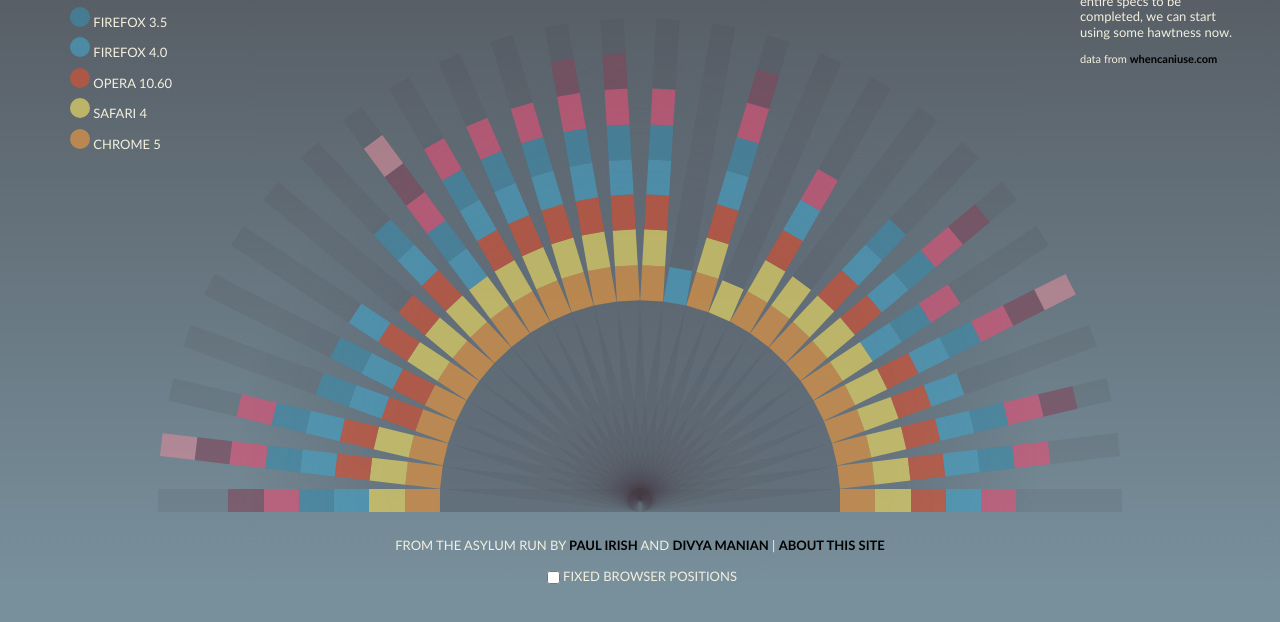
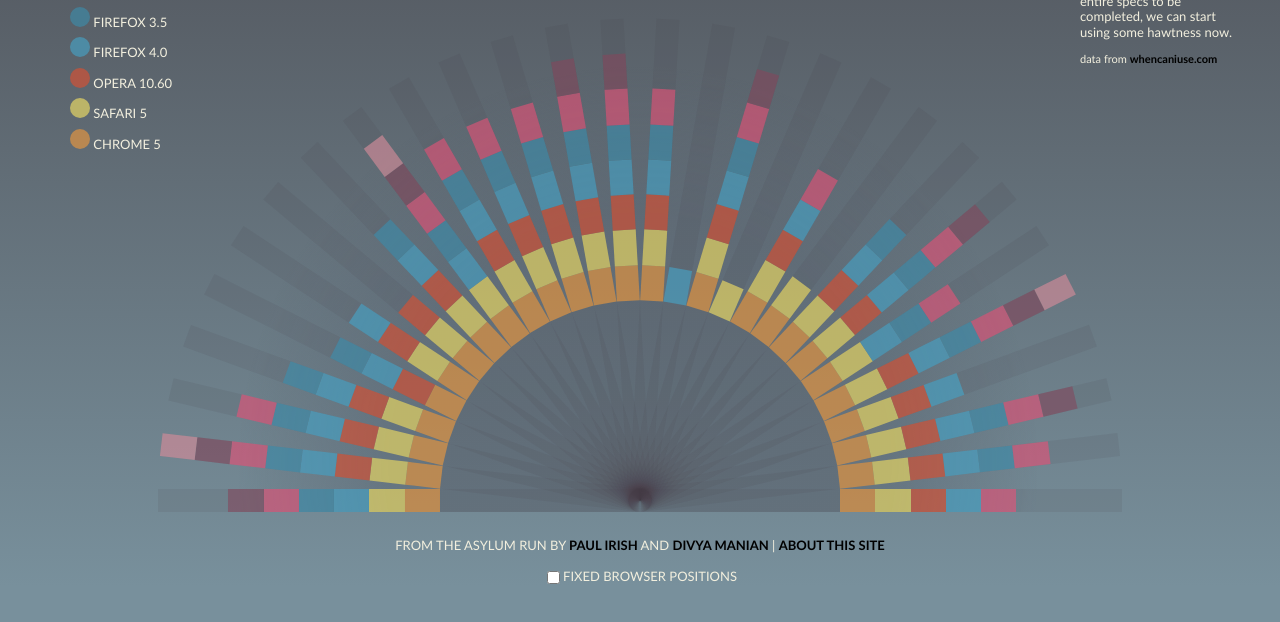
Before and after one commit to paulirish/html5readiness.com, a plain HTML site: page index.html in a window 1280 px wide. Shown: the part 124-746 px from the top of the page. Drawn offline with nearby package versions, Linux system fonts and the light colour scheme.

Commit message:
updated safari for geolocation support

```diff
--- a/index.html
+++ b/index.html
@@ -71,7 +71,7 @@
 							<li><b class="ff35"></b> Firefox 3.5</li>
 							<li><b class="ff40"></b> Firefox 4.0</li>
 							<li><b class="op"></b> Opera 10.60</li>
-							<li><b class="sa"></b> Safari 4</li>
+							<li><b class="sa"></b> Safari 5</li>
 							<li><b class="ch"></b> Chrome 5</li>
 						</ul>
 					</li>
@@ -150,7 +150,7 @@
 
 	<p id="ray-24"><a href="#ray-24"><em class="twenty10"><b class="ch"></b><b class="op"></b><b class="ff40"></b><b class="ff35"></b></em><em class="twenty09"><b class="op96"></b><b class="ff30"></b></em><em class="twenty08"><b class="op95"></b></em><i>SVG Filters</i></a></p>
 
-	<p id="ray-25"><a href="#ray-25"><em class="twenty10"><b class="ch"></b><b class="op"></b><b class="ff40"></b><b class="ff35"></b></em><em class="twenty09"></em><em class="twenty08"></em><i>Geolocation</i></a></p>
+	<p id="ray-25"><a href="#ray-25"><em class="twenty10"><b class="ch"></b><b class="sa"></b><b class="op"></b><b class="ff40"></b><b class="ff35"></b></em><em class="twenty09"></em><em class="twenty08"></em><i>Geolocation</i></a></p>
 
 	<p id="ray-26"><a href="#ray-26"><em class="twenty10"><b class="ch"></b><b class="sa"></b><b class="op"></b><b class="ff40"></b><b class="ff35"></b><b class="ie9"></b></em><em class="twenty09"><b class="ch2"></b><b class="sa32"></b><b class="op96"></b><b class="ff30"></b><b class="ff20"></b></em><em class="twenty08"><b class="sa31"></b><b class="op95"></b><b class="ff20"></b></em><i>SVG</i></a></p>
 
```
